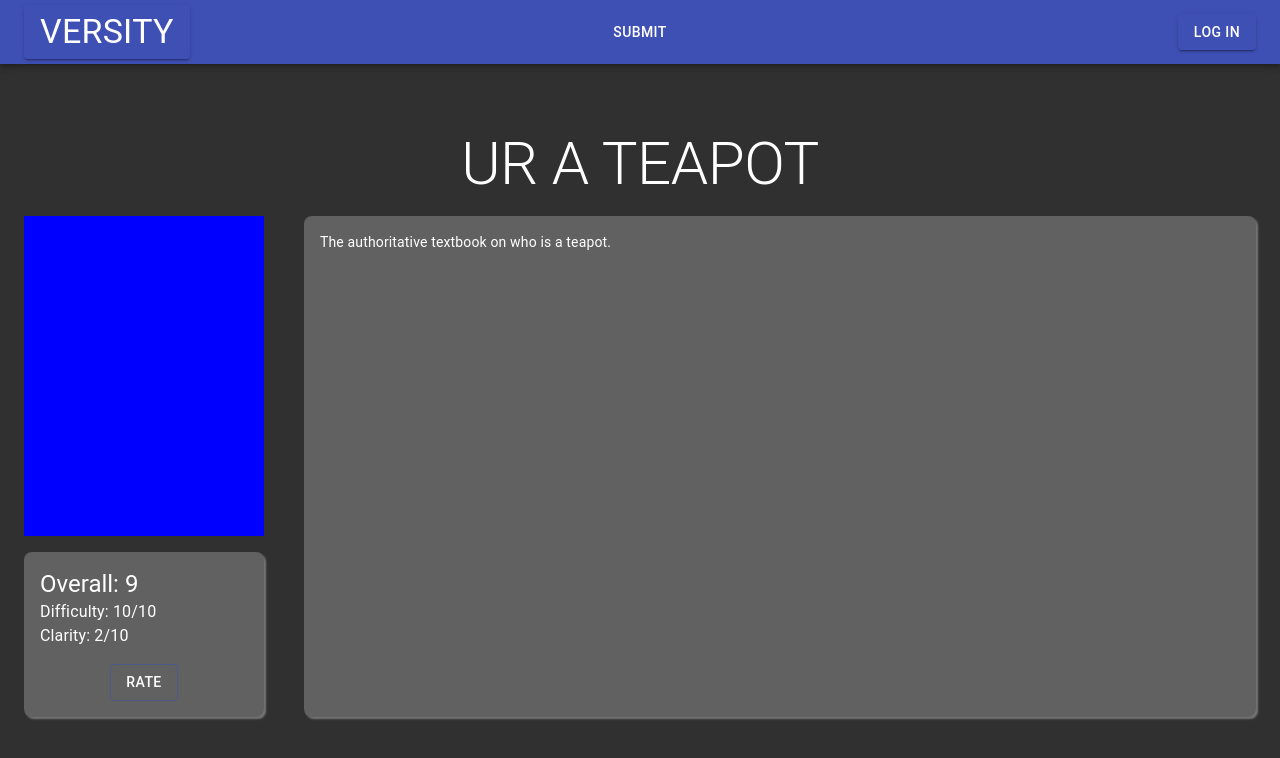
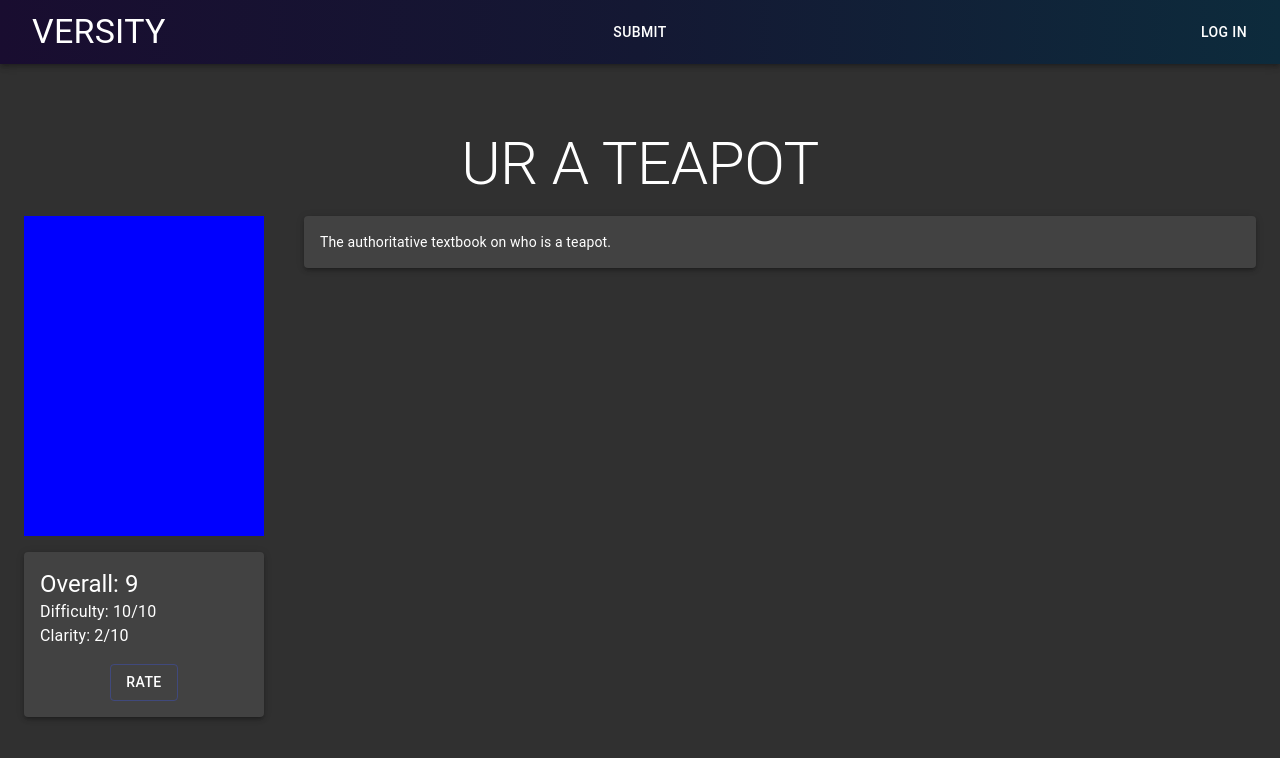
Before and after one commit to jason-yang31415/versity-tmp, a React (Create React App) app: page /things/thingone in a window 1280 px wide. Shown: the top 758 px of the page. Built offline with nearby package versions, Linux system fonts and the light colour scheme.

Commit message:
make things cards, gradient on navbar

```diff
--- a/src/components/Navbar.js
+++ b/src/components/Navbar.js
@@ -17,6 +17,10 @@ import Menu from "@material-ui/core/Menu";
 const useStyles = makeStyles((theme) => ({
     root: {
         flexGrow: 1,
+    },
+    appBar: {
+        background:
+            "linear-gradient(90deg, rgba(25,13,48,1) 0%, rgba(20,24,51,1) 50%, rgba(13,43,60,1) 100%)",
     },
     grow: {
         flexGrow: 1,
@@ -61,15 +65,10 @@ function Navbar({ user }) {
 
     return (
         <>
-            <AppBar position="static">
+            <AppBar position="static" className={classes.appBar}>
                 <Toolbar>
                     <div className={classes.grow}>
-                        <Button
-                            component={Link}
-                            to="/"
-                            variant="contained"
-                            color="primary"
-                        >
+                        <Button component={Link} to="/" color="primary">
                             <Typography variant="h4" className={classes.title}>
                                 versity
                             </Typography>
@@ -94,8 +93,7 @@ function Navbar({ user }) {
                             <Button
                                 component={Link}
                                 to="/login"
-                                variant="contained"
-                                color="primary"
+                                color="inherit"
                             >
                                 LOG IN
                             </Button>
--- a/src/components/Thing.js
+++ b/src/components/Thing.js
@@ -7,16 +7,17 @@ import { makeStyles } from "@material-ui/core/styles";
 import Typography from "@material-ui/core/Typography";
 import Button from "@material-ui/core/Button";
 import Box from "@material-ui/core/Box";
+import Card from "@material-ui/core/Card";
+import CardActionArea from "@material-ui/core/CardActionArea";
 
 const useStyles = makeStyles((theme) => ({
     root: {
-        flexGrow: 1,
         display: "flex",
-        padding: theme.spacing(2),
-        borderRadius: theme.spacing(1),
-        boxShadow: "2px 2px 2px #777",
         backgroundColor: "#606160",
         height: theme.spacing(16),
+        flexDirection: "row",
+        paddingLeft: theme.spacing(2),
+        paddingRight: theme.spacing(2),
     },
     rating: {
         width: theme.spacing(10),
@@ -66,7 +67,8 @@ function Thing({ item }) {
     const classes = useStyles();
 
     return (
-        <Link to={`/things/${item.id}`}>
+        <Card variant="outlined">
+            <CardActionArea component={Link} to={`/things/${item.id}`}>
                 <div className={classes.root}>
                     <div className={classes.rating}>{item.rating}</div>
                     <div className={classes.thumb}></div>
@@ -79,7 +81,8 @@ function Thing({ item }) {
                         </Typography>
                     </div>
                 </div>
-        </Link>
+            </CardActionArea>
+        </Card>
     );
 }
 
--- a/src/components/ThingInfo.js
+++ b/src/components/ThingInfo.js
@@ -19,6 +19,7 @@ import DialogContent from "@material-ui/core/DialogContent";
 import DialogContentText from "@material-ui/core/DialogContentText";
 import DialogTitle from "@material-ui/core/DialogTitle";
 import Slider from "@material-ui/core/Slider";
+import Paper from "@material-ui/core/Paper";
 
 import ThingList from "./ThingList";
 
@@ -49,9 +50,6 @@ const useStyles = (theme) => ({
     ratings: {
         marginTop: theme.spacing(2),
         padding: theme.spacing(2),
-        backgroundColor: "#606160",
-        borderRadius: theme.spacing(1),
-        boxShadow: "2px 2px 2px #777",
         display: "flex",
         flexDirection: "column",
     },
@@ -61,9 +59,10 @@ const useStyles = (theme) => ({
     },
     right: {
         flex: "1 1 auto",
-        backgroundColor: "#606160",
-        borderRadius: theme.spacing(1),
-        boxShadow: "2px 2px 2px #777",
+        display: "flex",
+        flexDirection: "column",
+    },
+    description: {
         padding: theme.spacing(2),
     },
 });
@@ -114,7 +113,7 @@ class ThingInfo extends React.Component {
                     <div className={classes.info}>
                         <div className={classes.left}>
                             <div className={classes.thumb}></div>
-                            <div className={classes.ratings}>
+                            <Paper elevation={3} className={classes.ratings}>
                                 <Typography variant="h5">
                                     Overall: {thing.rating}
                                 </Typography>
@@ -132,10 +131,17 @@ class ThingInfo extends React.Component {
                                 >
                                     RATE
                                 </Button>
-                            </div>
+                            </Paper>
                         </div>
 
-                        <div className={classes.right}>{thing.description}</div>
+                        <div className={classes.right}>
+                            <Paper
+                                elevation={3}
+                                className={classes.description}
+                            >
+                                {thing.description}
+                            </Paper>
+                        </div>
                     </div>
                 </div>
                 <Dialog open={this.state.rateOpen} onClose={handleRateClose}>
```
Lines whose indentation alone changed are shown as unchanged.
